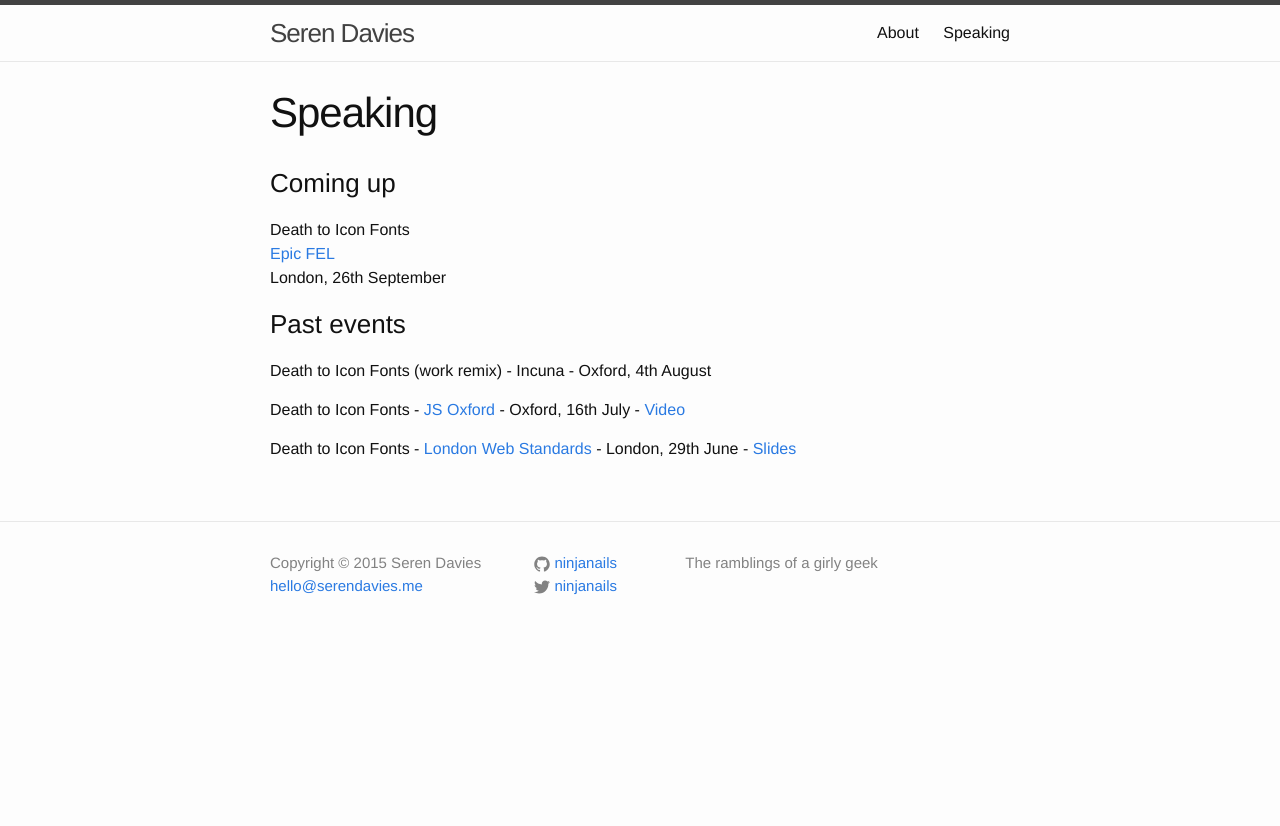
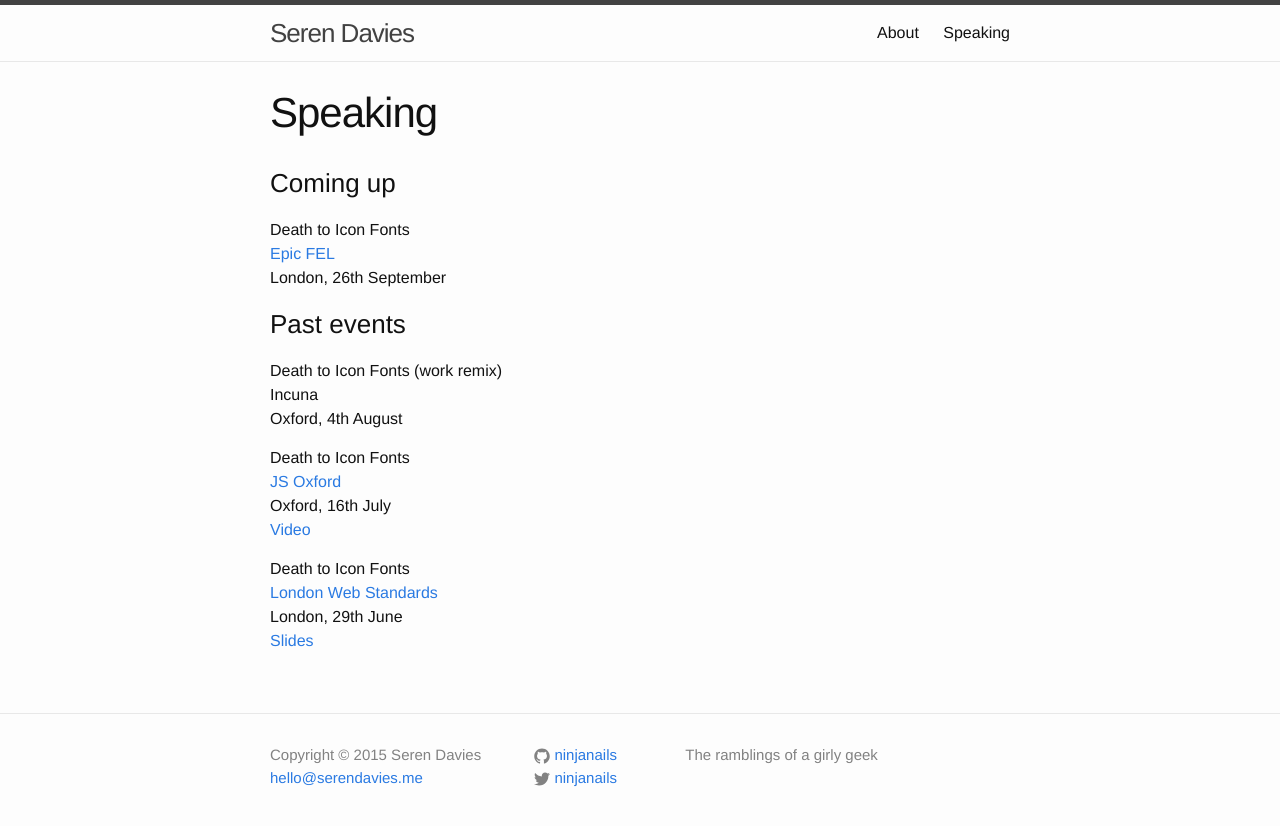
Before and after one commit to ninjanails/ninjanails.github.io, a Jekyll site: the page built from speaking.md, in a window 1280 px wide. Shown: the top 826 px of the page. Built offline with Jekyll 4.4.1, drawn with Linux system fonts in a browser that asks for light colours.

Commit message:
Update speaking.md

```diff
--- a/speaking.md
+++ b/speaking.md
@@ -12,17 +12,17 @@
 
 ###Past events
 
-Death to Icon Fonts (work remix) -
-Incuna -
+Death to Icon Fonts (work remix) <br>
+Incuna <br>
 Oxford, 4th August
 
-Death to Icon Fonts -
-[JS Oxford](http://jsoxford.com/2015/Summer-JS/) -
-Oxford, 16th July -
+Death to Icon Fonts <br>
+[JS Oxford](http://jsoxford.com/2015/Summer-JS/) <br>
+Oxford, 16th July <br>
 [Video](https://youtu.be/DzKDW1Ut88M?t=1h51m40s)
 
 
-Death to Icon Fonts -
-[London Web Standards](http://londonwebstandards.org/2015/06/dying-breeds-of-the-web-lwsninjacolumns/) -
-London, 29th June -
+Death to Icon Fonts <br>
+[London Web Standards](http://londonwebstandards.org/2015/06/dying-breeds-of-the-web-lwsninjacolumns/) <br>
+London, 29th June <br>
 [Slides](https://speakerdeck.com/ninjanails/death-to-icon-fonts)
```
